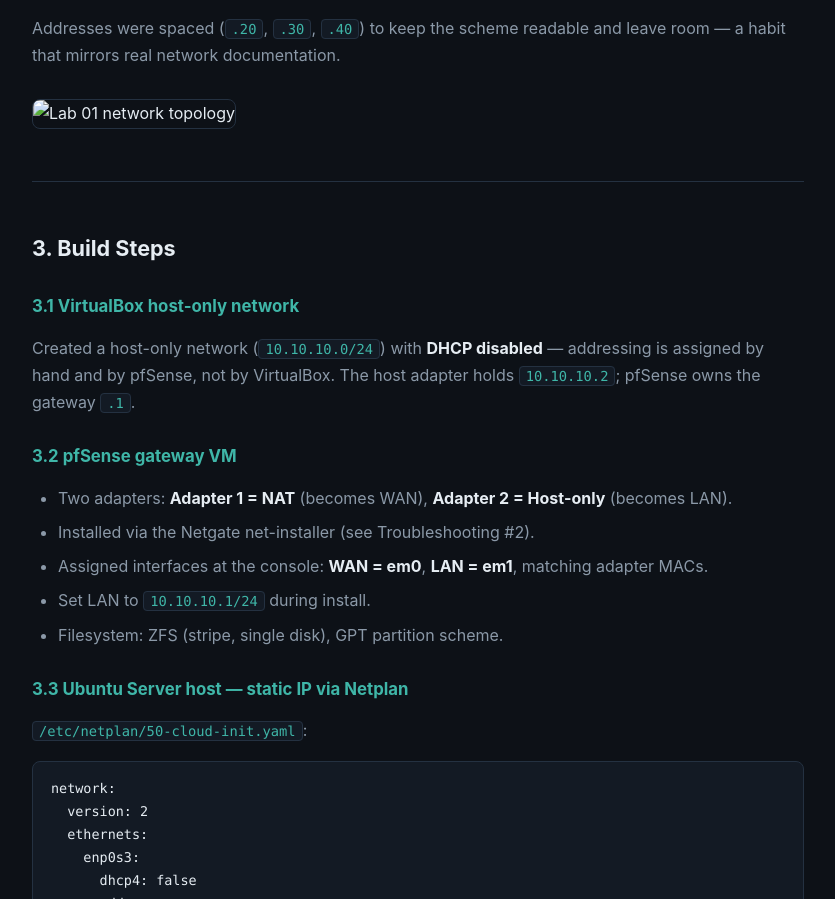
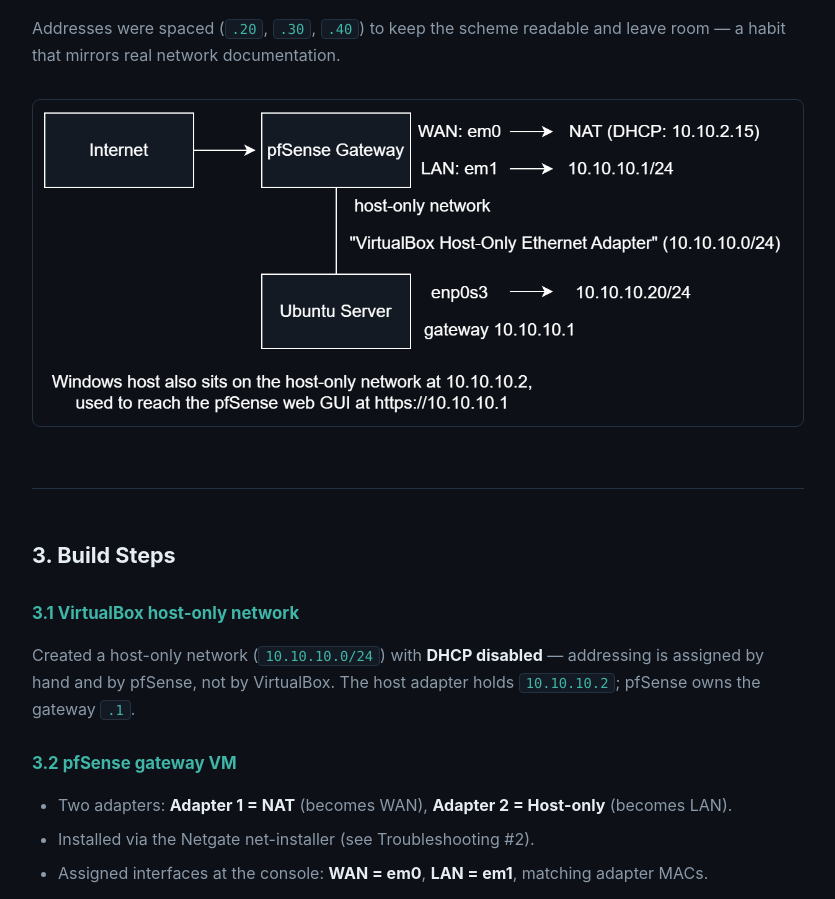
Before and after one commit to enriqueobregon01/enriqueobregon01.github.io, a plain HTML site: page labs/Lab-01-Network-Foundation.html in a window 1280 px wide. Shown: the part 1539-2438 px from the top of the page, without its empty margins (222-1057 px from the left). Drawn offline with Linux system fonts and the light colour scheme.

Commit message:
fixed pic link

```diff
--- a/labs/Lab-01-Network-Foundation.html
+++ b/labs/Lab-01-Network-Foundation.html
@@ -150,7 +150,7 @@
 </tbody>
 </table>
 <p>Addresses were spaced (<code>.20</code>, <code>.30</code>, <code>.40</code>) to keep the scheme readable and leave room — a habit that mirrors real network documentation.</p>
-<img src="evidence/topology.png" alt="Lab 01 network topology" style="max-width:100%;border:1px solid #243141; border-radius:8px;margin:16px 0">
+<img src="evidence/topology.drawio.png" alt="Lab 01 network topology" style="max-width:100%;border:1px solid #243141; border-radius:8px;margin:16px 0">
 <hr />
 <h2>3. Build Steps</h2>
 <h3>3.1 VirtualBox host-only network</h3>
```
